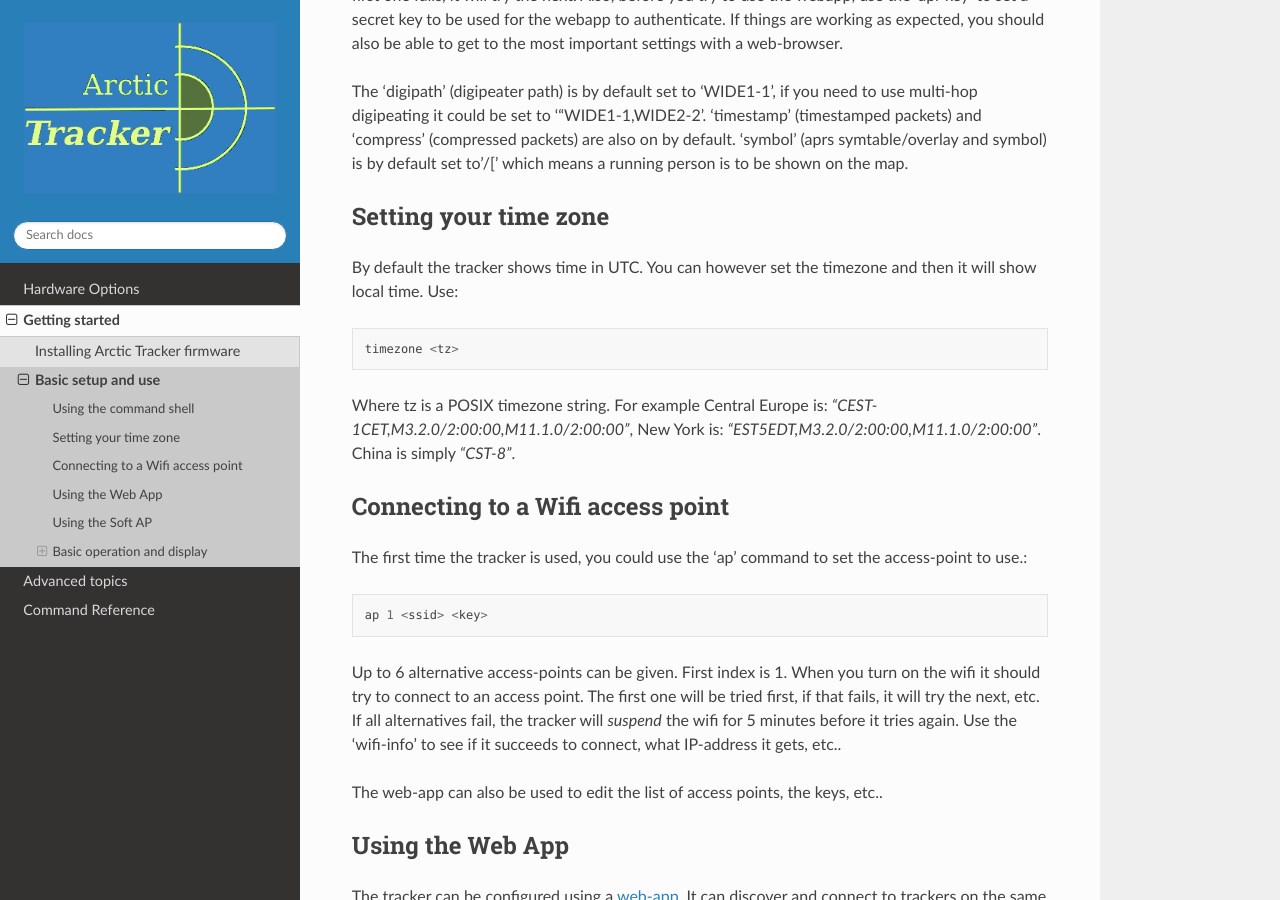
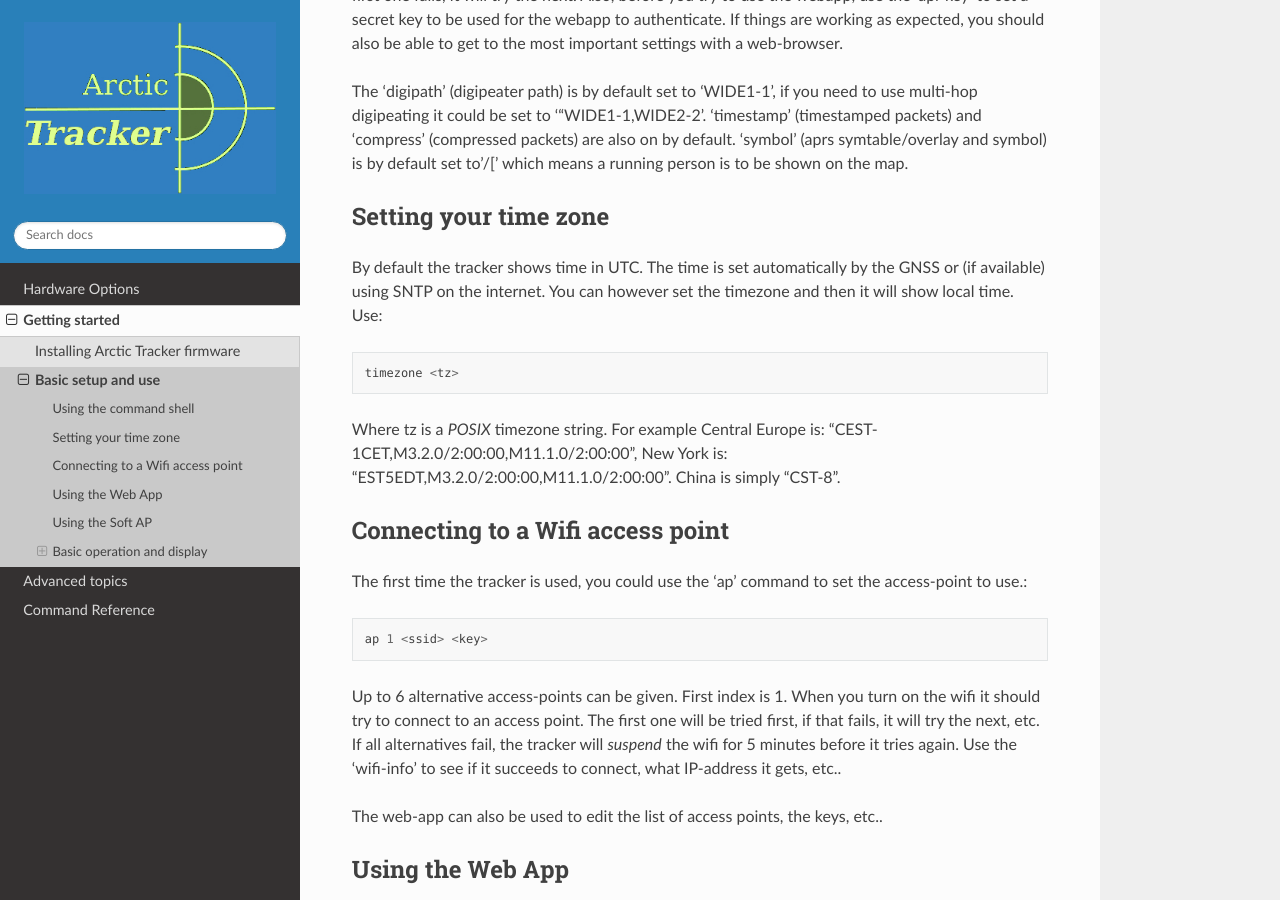
Before and after one commit to Hamlabs/ArcticTracker-docs, a Sphinx documentation site: the page built from docs/setup.rst, in a window 1280 px wide and 900 px high, scrolled down 1168 px. Built offline with Sphinx 7.4.7 and the Read the Docs theme 3.1.0, drawn with Linux system fonts in a browser that asks for light colours; pages that are not in the unit, such as notebooks, are missing from menus.

Commit message:
Update timezone setting instructions in setup.rst
Clarified the time setting details and added information about GNSS and SNTP.

```diff
--- a/docs/setup.rst
+++ b/docs/setup.rst
@@ -16,11 +16,11 @@
 
 Setting your time zone
 ----------------------
-By default the tracker shows time in UTC. You can however set the timezone and then it will show local time. Use::
+By default the tracker shows time in UTC. The time is set automatically by the GNSS or (if available) using SNTP on the internet. You can however set the timezone and then it will show local time. Use::
 
   timezone <tz>
 
-Where tz is a POSIX timezone string. For example Central Europe is: *"CEST-1CET,M3.2.0/2:00:00,M11.1.0/2:00:00"*, New York is: *"EST5EDT,M3.2.0/2:00:00,M11.1.0/2:00:00"*. China is simply *"CST-8"*.
+Where tz is a *POSIX* timezone string. For example Central Europe is: "CEST-1CET,M3.2.0/2:00:00,M11.1.0/2:00:00", New York is: "EST5EDT,M3.2.0/2:00:00,M11.1.0/2:00:00". China is simply "CST-8".
 
 
 
```
